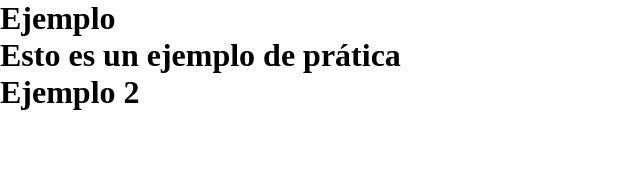
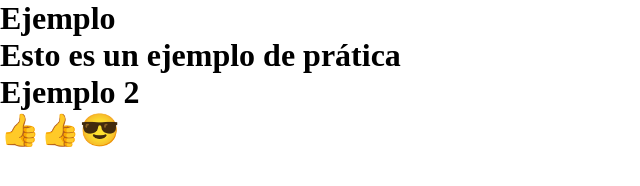
Before and after one commit to Danielmq17/Practica-Git, a plain HTML site: page index.html in a window 1280 px wide. Shown: the whole page, without its empty margins (0-640 px from the left). Drawn offline with Linux system fonts and the light colour scheme.

Commit message:
Add emojis 👍😎

```diff
--- a/index.html
+++ b/index.html
@@ -5,5 +5,6 @@
     <h1>Ejemplo<h1>
       <p>Esto es un ejemplo de prática</p>
       <p>Ejemplo 2</p>
+      <h1>👍👍😎</h1>
   </body>
 </html>
```
